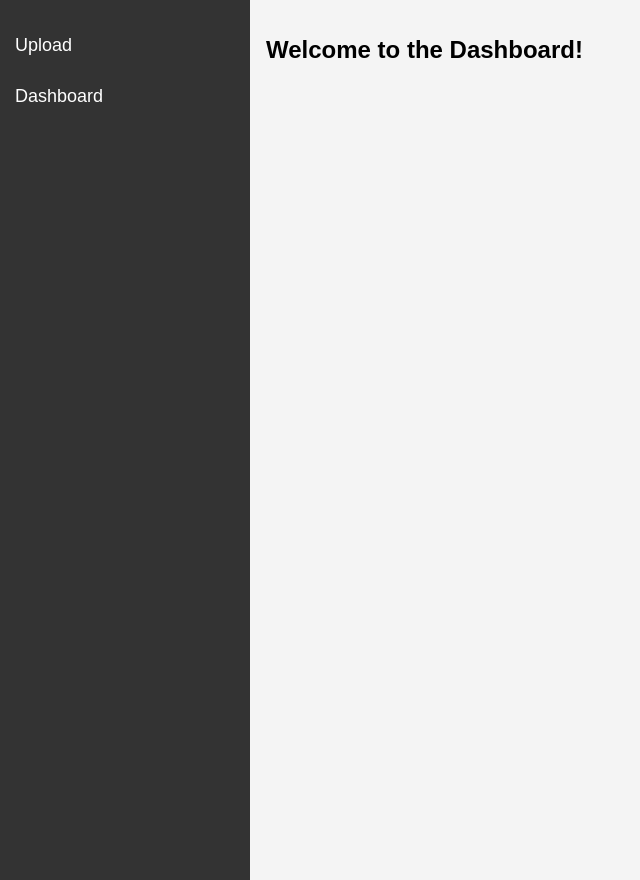
After one commit to Rishiii7/ExpenseLens, a Flask app: template templates/dashboard.html in a window 1280 px wide. The commit adds this page. Shown: the whole page, without its empty margins (0-640 px from the left). Run offline with Flask 3, Linux system fonts and the light colour scheme; the template is opened without the code that fills it, so the values that code supplies are empty.

Commit message:
Added dashboard template

```diff
--- a/app.py
+++ b/app.py
@@ -10,20 +10,32 @@ import certifi
 import json
 import base64
 from src.ocr.ocr_utils import *
+import redis
 
 app = Flask(__name__)
 app.secret_key = 'your_secret_key'  # Change this to a secure secret key in a production environment
 
-os.environ["GOOGLE_APPLICATION_CREDENTIALS"] = r"Credentials/credentials.json"
+os.environ["GOOGLE_APPLICATION_CREDENTIALS"] = r"credentials.json"
 os.environ["SSL_CERT_FILE"] = certifi.where()
 user_name = 'user'
 image_name = ''
+
+# redis_host = os.environ.get('REDIS_HOST', 'localhost')
+# redis_port = os.environ.get('REDIS_PORT', '6379')
+# redis_keys = {
+#     "key1": "images",
+#     "key2": "receiptDetails"
+#     }
 
 # create connection pool
 pool = sqlalchemy.create_engine(
     "postgresql+pg8000://",
     creator=getconn,
 )
+
+# Redis configuration
+# r = redis.StrictRedis(host=redis_host, port=redis_port, db=0)
+
 
 # Dummy user credentials (in-memory storage)
 users = {'user1': 'password1', 'user2': 'password2'}
@@ -68,7 +80,9 @@ def login():
 
     # Check if the username and password match the stored credentials
     if username in users and users[username] == password:
-        return render_template('ocr_page.html')
+        global user_name
+        user_name = username
+        return redirect(url_for('dashboard'))
     else:
         flash('Login failed. Please check your username and password.', 'error')
         return redirect(url_for('home'))
@@ -76,7 +90,11 @@ def login():
 
 @app.route('/dashboard')
 def dashboard():
-    return 'Welcome to the dashboard!'
+    return render_template('dashboard.html')
+
+@app.route('/intermediate')
+def intermediate():
+    return render_template('ocr_page.html')
 
 @app.route('/upload_file', methods=['POST'])
 def action_page():
@@ -111,6 +129,12 @@ def action_page():
     upload_to_gcs(file_path, gcs_blob_name)
 
     image_name = gcs_blob_name
+
+    # # Pushing the user->image_path into cache
+    # r.lpush(redis_keys['key1'], json.dumps({"user_name": user_name, "image_path": image_name}))
+
+    # # Pushing the user->receipt_details into cache
+    # r.lpush(redis_keys['key2'], json.dumps({"image_path": image_name, "receipt": receipt_info}))
 
     # create user_images table if not exists
     create_user_images_table(pool)
@@ -174,6 +198,25 @@ def verify_receipt_info():
         "tax" : tax
     }
 
+    # user_details = r.blpop(redis_keys['key1'], 0)
+
+    # receipt = r.blpop(redis_keys['key2'], 0)
+
+    # user_details_json = json.loads(user_details[1].decode('utf-8'))
+    # receipt_json = json.loads(receipt[1].decode('utf-8'))
+
+    # print(f"user details from cache(before modification): {user_details_json}")
+
+    # print(f"receipt details from cache(before modification): {receipt_json}")
+
+    # receipt_json['receipt'] = receipt_details
+
+    # # Pushing the user->image_path into cache
+    # r.lpush(redis_keys['key1'], json.dumps(user_details_json))
+
+    # # Pushing the user->receipt_details into cache
+    # r.lpush(redis_keys['key2'], json.dumps(receipt_json))
+
     # create receipt_details table if not exists
     create_receipt_details_table(pool)
 
@@ -194,7 +237,7 @@ def verify_receipt_info():
     insert_receipt_details(pool, user_id, receipt_details)
 
     # # # query database
-    result = pool.execute(sqlalchemy.text("SELECT * from receipt_details")).fetchall()
+    result = pool.execute(sqlalchemy.text("SELECT * from receipt_details_1")).fetchall()
 
     # # # Do something with the results
     for row in result:
--- a/src/database.py
+++ b/src/database.py
@@ -45,7 +45,7 @@ def create_receipt_details_table(pool):
     with pool.connect() as db_conn:
         db_transaction = db_conn.begin()
         db_conn.execute("""
-            CREATE TABLE IF NOT EXISTS receipt_details (
+            CREATE TABLE IF NOT EXISTS receipt_details_1 (
                 id SERIAL PRIMARY KEY,
                 receipt_id INTEGER REFERENCES user_images(id),
                 category VARCHAR(50),
@@ -65,7 +65,7 @@ def create_receipt_details_table(pool):
 def insert_receipt_details(pool, user_id, receipt_details):
 
     insert_stmt = sqlalchemy.text(
-        "INSERT INTO receipt_details (receipt_id, category, merchant_name, city, state, country, date, product_details, total_amount, sub_total_amount, tax) VALUES (:receipt_id, :category, :merchant_name, :city, :state, :country, :date, :product_details, :total_amount, :sub_total_amount, :tax)"
+        "INSERT INTO receipt_details_1 (receipt_id, category, merchant_name, city, state, country, date, product_details, total_amount, sub_total_amount, tax) VALUES (:receipt_id, :category, :merchant_name, :city, :state, :country, :date, :product_details, :total_amount, :sub_total_amount, :tax)"
     )
     with pool.connect() as db_conn:
         db_transaction = db_conn.begin()
--- a/src/ocr/ocr.py
+++ b/src/ocr/ocr.py
@@ -4,7 +4,7 @@ import json
 import requests
 import sys
 
-from src.ocr.ocr_utils import read_file_object, write_file_object
+from ocr_utils import read_file_object, write_file_object
 
 class AspriseOCR:
     def __init__(self, api_key='TEST'):
@@ -41,7 +41,7 @@ class AspriseOCR:
                                      'ref_no' : ref_no
                                  },
                                  files= {
-                                     'file': ('image.jpg',
+                                     'file': ('image.jpeg',
                                       imageBytes,
                                       'image/jpeg')
                                       }
--- /dev/null
+++ b/templates/dashboard.html
@@ -0,0 +1,55 @@
+<!DOCTYPE html>
+<html lang="en">
+<head>
+    <meta charset="UTF-8">
+    <meta name="viewport" content="width=device-width, initial-scale=1.0">
+    <title>Dashboard</title>
+    <style>
+        body {
+            font-family: 'Arial', sans-serif;
+            margin: 0;
+            padding: 0;
+            background-color: #f4f4f4;
+        }
+
+        #sidebar {
+            position: fixed;
+            width: 250px;
+            height: 100%;
+            background-color: #333;
+            padding-top: 20px;
+        }
+
+        #sidebar a {
+            padding: 15px;
+            text-decoration: none;
+            font-size: 18px;
+            color: white;
+            display: block;
+            transition: 0.3s;
+        }
+
+        #sidebar a:hover {
+            background-color: #555;
+        }
+
+        #content {
+            margin-left: 250px;
+            padding: 16px;
+        }
+    </style>
+</head>
+<body>
+
+<div id="sidebar">
+    <a href="{{ url_for('intermediate') }}">Upload</a>
+    <a href="{{ url_for('dashboard') }}">Dashboard</a>
+</div>
+
+<div id="content">
+    <!-- Your dashboard content goes here -->
+    <h2>Welcome to the Dashboard!</h2>
+</div>
+
+</body>
+</html>
--- a/templates/ocr_page.html
+++ b/templates/ocr_page.html
@@ -11,6 +11,7 @@
 
 </head>
 <body>
+
     <form class="form-container" action="/upload_file" method="post" enctype='multipart/form-data'>
 
         <div class="upload-files-container">
```
